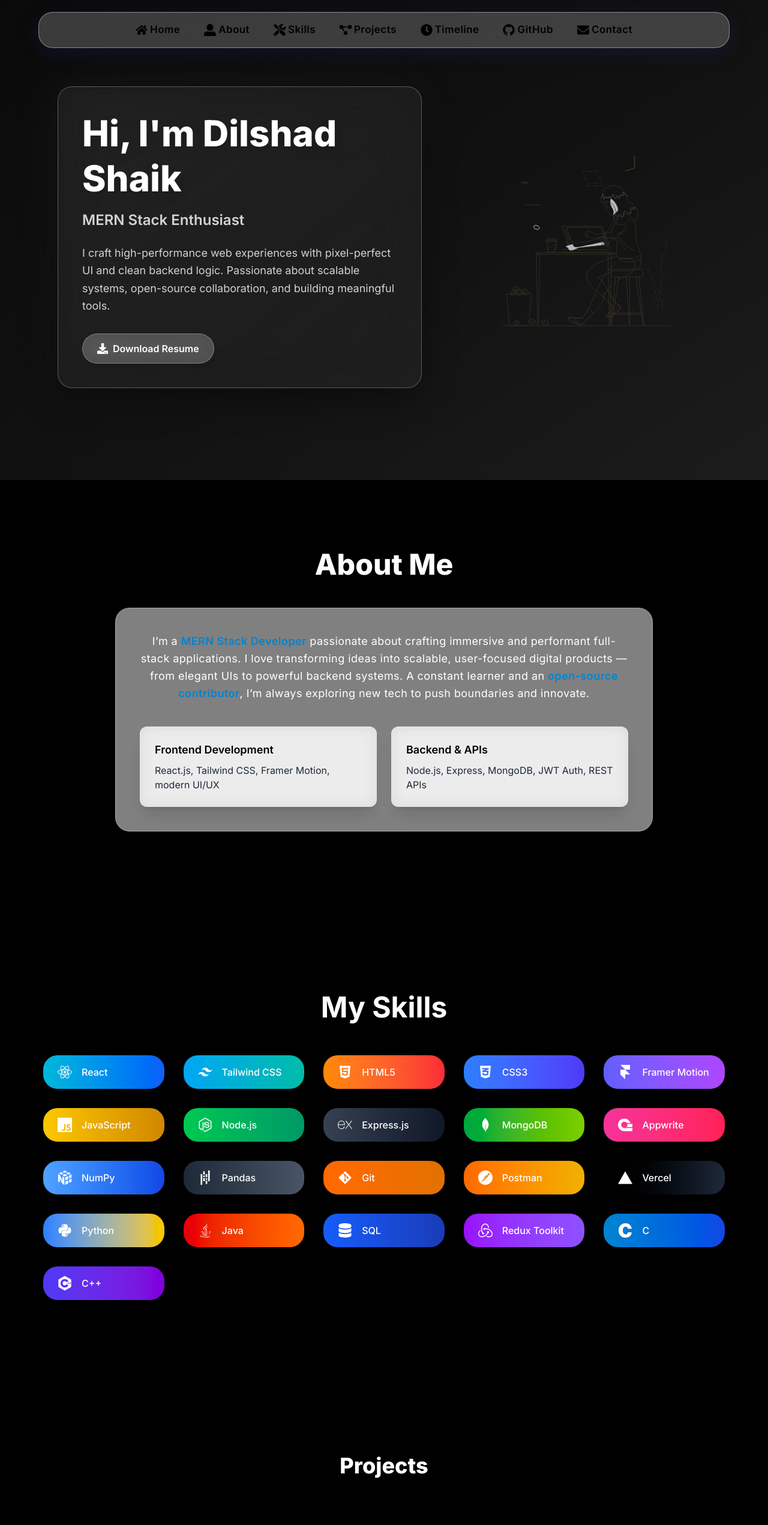
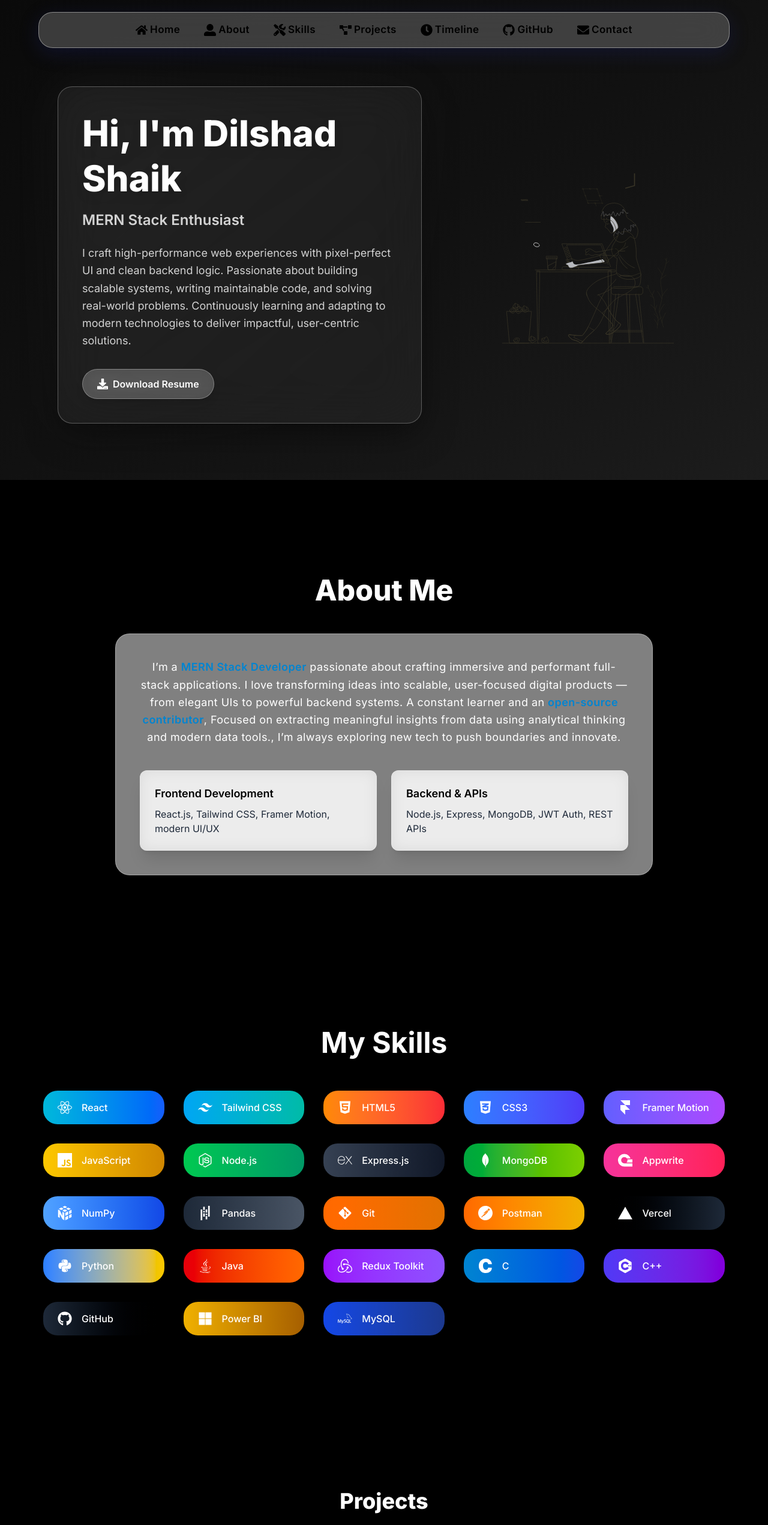
Before and after one commit to Dilshad-shaik-14/Myportfolio, a React (Vite) app: page / in a window 1280 px wide. Shown: the top 2542 px of the page at 60% size. Built offline with nearby package versions, Linux system fonts and the light colour scheme; no server answers.

Commit message:
style: Update About, Hero, Projects, and Skills components for enhanced clarity and detail; add new skills and project links

```diff
--- a/src/pages/About.jsx
+++ b/src/pages/About.jsx
@@ -37,6 +37,9 @@ export default function About() {
             <span className="font-semibold text-sky-600 dark:text-sky-400">
               open-source contributor
             </span>
+            <span>
+               , Focused on extracting meaningful insights from data using analytical thinking and modern data tools.
+            </span>
             , I’m always exploring new tech to push boundaries and innovate.
           </p>
 
--- a/src/pages/Hero.jsx
+++ b/src/pages/Hero.jsx
@@ -36,6 +36,8 @@ export default function Hero() {
             "Open Source Contributor", 2000,
             "Tech Explorer", 2000,
             "AI Enthusiast", 2000,
+            "Aspiring Data Analyst", 2000,
+
           ]}
           wrapper="span"
           speed={50}
@@ -45,7 +47,8 @@ export default function Hero() {
 
         <p className="relative mt-6 text-white/80 text-base sm:text-lg leading-relaxed max-w-2xl">
           I craft high-performance web experiences with pixel-perfect UI and clean backend logic.
-          Passionate about scalable systems, open-source collaboration, and building meaningful tools.
+          Passionate about building scalable systems, writing maintainable code, and solving real-world problems.
+          Continuously learning and adapting to modern technologies to deliver impactful, user-centric solutions.
         </p>
 
         <div className="relative mt-8">
--- a/src/pages/Projects.jsx
+++ b/src/pages/Projects.jsx
@@ -13,6 +13,7 @@ const projects = [
     desc: "A full-featured MERN social platform combining video sharing and microblogging. Users can tweet, upload videos, create playlists, and interact in real time with likes and comments. Includes JWT authentication and a modern UI.",
     stack: ["React", "Node.js", "Express", "MongoDB", "JWT"],
     img: s5,
+    live: "https://dsapp-five.vercel.app/",
     github: "https://github.com/Dilshad-shaik-14/backend_01",
   },
   {
--- a/src/pages/Skills.jsx
+++ b/src/pages/Skills.jsx
@@ -1,11 +1,14 @@
 import { motion } from "framer-motion";
 import {
   FaReact, FaHtml5, FaCss3Alt, FaNodeJs, FaPython, FaJava, FaDatabase, FaGitAlt,
+  FaGithub,FaMicrosoft
 } from "react-icons/fa";
 import {
   SiTailwindcss, SiMongodb, SiExpress, SiRedux, SiJavascript,
   SiAppwrite, SiNumpy, SiPandas, SiFramer, SiVercel, SiPostman, SiC, SiCplusplus,
+  SiMysql,
 } from "react-icons/si";
+
 
 const skills = [
   { icon: <FaReact size={24} />, label: "React", color: "from-cyan-500 to-blue-600" },
@@ -25,10 +28,12 @@ const skills = [
   { icon: <SiVercel size={24} />, label: "Vercel", color: "from-black to-gray-800" },
   { icon: <FaPython size={24} />, label: "Python", color: "from-blue-500 to-yellow-400" },
   { icon: <FaJava size={24} />, label: "Java", color: "from-red-600 to-orange-500" },
-  { icon: <FaDatabase size={24} />, label: "SQL", color: "from-blue-600 to-blue-800" },
   { icon: <SiRedux size={24} />, label: "Redux Toolkit", color: "from-purple-600 to-violet-500" },
   { icon: <SiC size={24} />, label: "C", color: "from-sky-600 to-blue-700" },
   { icon: <SiCplusplus size={24} />, label: "C++", color: "from-indigo-600 to-purple-700" },
+  { icon: <FaGithub size={24} />, label: "GitHub", color: "from-gray-800 to-black" },
+  { icon: <FaMicrosoft size={24} />, label: "Power BI", color: "from-yellow-500 to-yellow-700" },
+  { icon: <SiMysql size={24} />, label: "MySQL", color: "from-blue-700 to-blue-900" },
 ];
 
 export default function Skills() {
```
